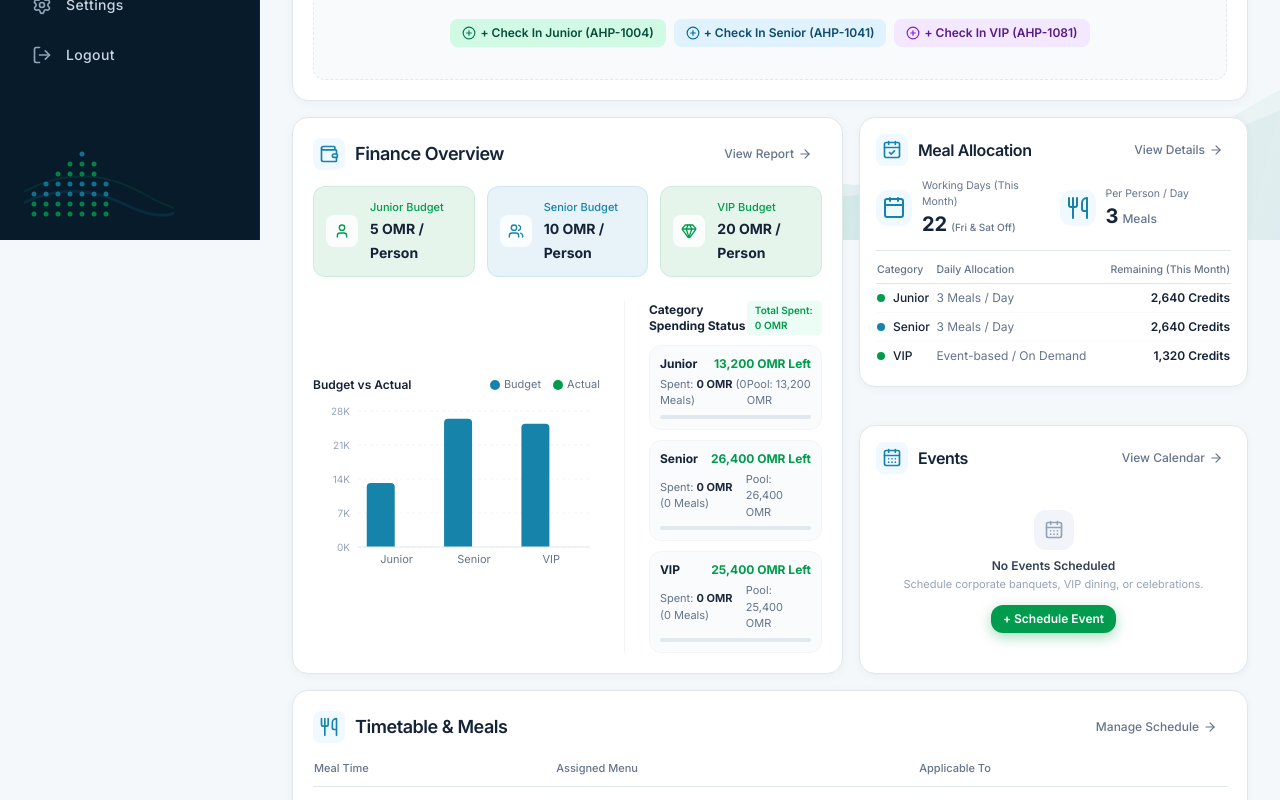
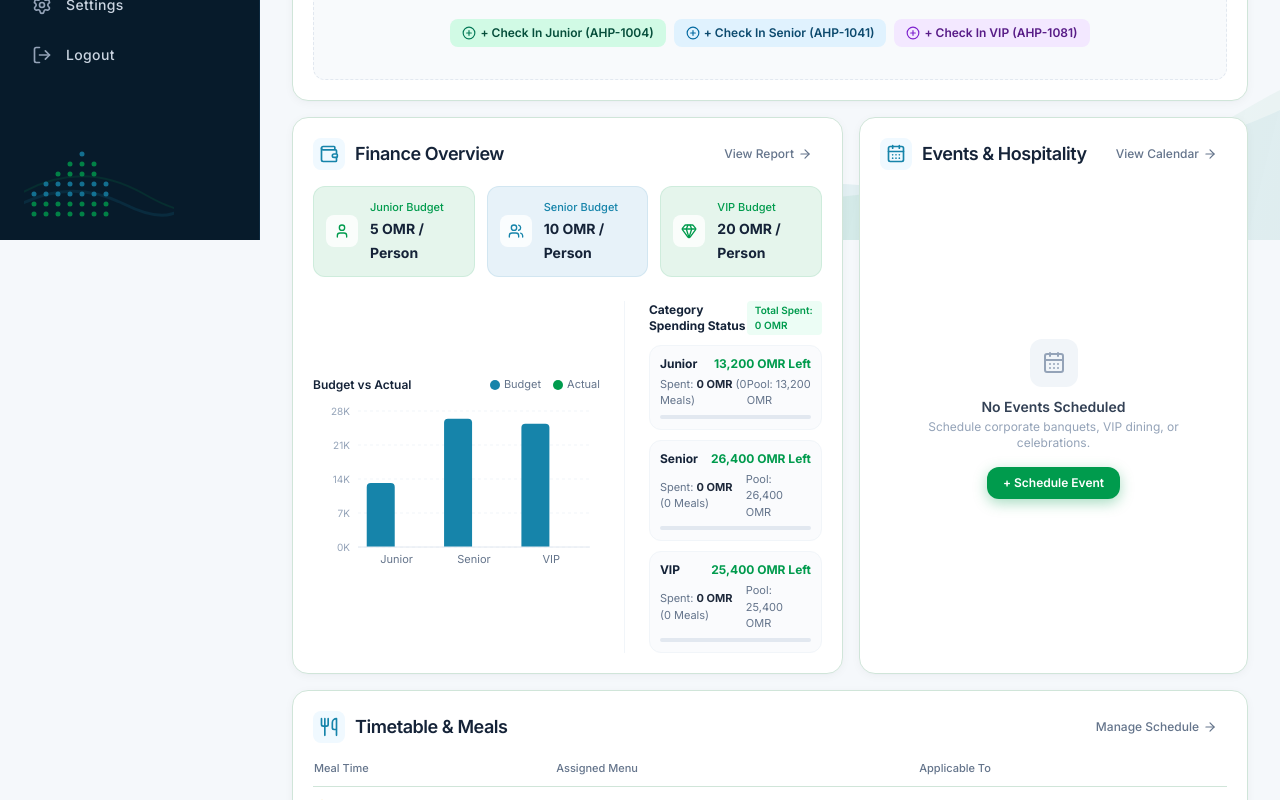
Before and after one commit to Ahmadaamirdev/al-haditha-catering-, a React (Vite) app: page / in a window 1280 px wide. Shown: the part 560-1360 px from the top of the page. Built offline with nearby package versions, Linux system fonts and the light colour scheme.

Commit message:
layout & theme: remove meal allocation card above events, align events with finance, add subtle premium logo-green border outline to cards

```diff
--- a/src/components/dashboard/EventsOverview.jsx
+++ b/src/components/dashboard/EventsOverview.jsx
@@ -1,6 +1,6 @@
 import React, { useState } from 'react';
 import { useNavigate } from 'react-router-dom';
-import { CalendarDays, ArrowRight, Users, Wallet, MoreVertical, Edit2, ExternalLink } from 'lucide-react';
+import { CalendarDays, ArrowRight, Users, Wallet, MoreVertical, Edit2, ExternalLink, Clock, MapPin, Plus } from 'lucide-react';
 import { useApp } from '../../context/AppContext';
 
 export default function EventsOverview() {
@@ -12,21 +12,21 @@ export default function EventsOverview() {
   const primaryEvent = events[0] || null;
 
   return (
-    <div className="bg-white rounded-2xl p-4 sm:p-4.5 border border-surface-border shadow-card hover:shadow-card-hover transition-shadow flex flex-col justify-between">
+    <div className="bg-white rounded-2xl p-4 sm:p-5 border border-surface-border shadow-card hover:shadow-card-hover transition-shadow flex flex-col justify-between h-full">
       {/* Header */}
-      <div className="flex items-center justify-between mb-3">
+      <div className="flex items-center justify-between mb-4">
         <div className="flex items-center space-x-2.5">
           <div className="p-1.5 rounded-lg bg-sky-50 text-brand-blue">
             <CalendarDays className="w-5 h-5 text-brand-blue" />
           </div>
-          <h2 className="text-base font-semibold text-slate-primary tracking-tight">
-            Events
+          <h2 className="text-base sm:text-lg font-semibold text-slate-primary tracking-tight">
+            Events & Hospitality
           </h2>
         </div>
 
         <button
           onClick={() => navigate('/events')}
-          className="group flex items-center space-x-1 text-xs font-medium text-slate-secondary hover:text-brand-blue transition-colors px-2 py-1 rounded-lg hover:bg-slate-50"
+          className="group flex items-center space-x-1 text-xs font-medium text-slate-secondary hover:text-brand-blue transition-colors px-2.5 py-1.5 rounded-lg hover:bg-slate-50"
         >
           <span>View Calendar</span>
           <ArrowRight className="w-3.5 h-3.5 group-hover:translate-x-0.5 transition-transform" />
@@ -34,34 +34,36 @@ export default function EventsOverview() {
       </div>
 
       {!primaryEvent ? (
-        <div className="py-6 px-4 text-center flex flex-col items-center justify-center">
-          <div className="w-10 h-10 rounded-xl bg-slate-100 flex items-center justify-center text-slate-400 mb-2">
-            <CalendarDays className="w-5 h-5" />
+        <div className="py-10 px-4 text-center flex flex-col items-center justify-center my-auto">
+          <div className="w-12 h-12 rounded-xl bg-slate-100 flex items-center justify-center text-slate-400 mb-2.5">
+            <CalendarDays className="w-6 h-6" />
           </div>
-          <p className="text-xs font-semibold text-slate-700">No Events Scheduled</p>
-          <p className="text-[11px] text-slate-400 max-w-xs mt-0.5 mb-3">
+          <p className="text-sm font-semibold text-slate-700">No Events Scheduled</p>
+          <p className="text-xs text-slate-400 max-w-xs mt-0.5 mb-4">
             Schedule corporate banquets, VIP dining, or celebrations.
           </p>
           <button
             onClick={() => navigate('/events')}
-            className="px-3 py-1.5 rounded-xl bg-brand-green hover:bg-brand-green-hover text-white text-xs font-semibold shadow-pill transition-all"
+            className="px-4 py-2 rounded-xl bg-brand-green hover:bg-brand-green-hover text-white text-xs font-semibold shadow-pill transition-all"
           >
             + Schedule Event
           </button>
         </div>
       ) : (
-        /* Event Details Card */
-        <div className="flex items-start space-x-4">
+        <div className="flex-1 flex flex-col justify-between space-y-4">
+          {/* Main Featured Event Card */}
+          <div className="bg-slate-50/70 rounded-xl p-3.5 border border-surface-border">
+            <div className="flex items-start space-x-3.5">
               {/* Date Box */}
-          <div className="w-16 h-18 rounded-2xl bg-brand-green-light border border-brand-green/20 flex flex-col items-center justify-center text-brand-green flex-shrink-0 shadow-xs py-2">
-            <span className="text-2xl font-bold leading-none">{primaryEvent.day || '—'}</span>
-            <span className="text-xs font-semibold uppercase tracking-wider mt-0.5">{primaryEvent.month || 'Nov'}</span>
+              <div className="w-14 h-16 rounded-xl bg-brand-green-light border border-brand-green/20 flex flex-col items-center justify-center text-brand-green flex-shrink-0 shadow-xs py-1.5">
+                <span className="text-2xl font-bold leading-none">{primaryEvent.day || '20'}</span>
+                <span className="text-[11px] font-semibold uppercase tracking-wider mt-0.5">{primaryEvent.month || 'Nov'}</span>
               </div>
 
               {/* Info */}
               <div className="flex-1 min-w-0">
                 <div className="flex items-center justify-between">
-              <h3 className="text-base font-semibold text-slate-primary truncate">
+                  <h3 className="text-sm sm:text-base font-semibold text-slate-primary truncate">
                     {primaryEvent.title}
                   </h3>
 
@@ -104,7 +106,7 @@ export default function EventsOverview() {
                 </div>
 
                 {/* Sub metrics */}
-            <div className="mt-2 space-y-1 text-xs text-slate-secondary">
+                <div className="mt-2.5 space-y-1.5 text-xs text-slate-secondary">
                   <div className="flex items-center space-x-2">
                     <Users className="w-3.5 h-3.5 text-slate-muted flex-shrink-0" />
                     <span>
@@ -121,12 +123,39 @@ export default function EventsOverview() {
                     </span>
                   </div>
 
-              {primaryEvent.description && (
-                <p className="text-[11px] text-slate-muted pt-1 truncate">
-                  {primaryEvent.description}
-                </p>
+                  {(primaryEvent.time || primaryEvent.location) && (
+                    <div className="flex items-center space-x-3 pt-1 text-[11px] text-slate-muted">
+                      {primaryEvent.time && (
+                        <span className="flex items-center space-x-1">
+                          <Clock className="w-3 h-3 text-slate-400" />
+                          <span>{primaryEvent.time}</span>
+                        </span>
+                      )}
+                      {primaryEvent.location && (
+                        <span className="flex items-center space-x-1 truncate">
+                          <MapPin className="w-3 h-3 text-slate-400" />
+                          <span className="truncate">{primaryEvent.location}</span>
+                        </span>
                       )}
                     </div>
+                  )}
+                </div>
+              </div>
+            </div>
+          </div>
+
+          {/* Bottom Alignment Anchor */}
+          <div className="pt-3 border-t border-surface-border flex items-center justify-between text-xs">
+            <span className="text-slate-secondary font-medium">
+              {events.length} Scheduled Event{events.length === 1 ? '' : 's'}
+            </span>
+            <button
+              onClick={() => navigate('/events')}
+              className="font-semibold text-brand-green hover:text-brand-green-hover transition-colors flex items-center space-x-1"
+            >
+              <Plus className="w-3.5 h-3.5" />
+              <span>Schedule New Event</span>
+            </button>
           </div>
         </div>
       )}
--- a/src/index.css
+++ b/src/index.css
@@ -29,3 +29,8 @@ body {
 ::-webkit-scrollbar-thumb:hover {
   background: #94A3B8;
 }
+
+/* Premium subtle greenish card border outline matching brand logo (#009B4D) */
+.shadow-card {
+  border-color: #D0E5D9;
+}
--- a/src/pages/Dashboard.jsx
+++ b/src/pages/Dashboard.jsx
@@ -3,7 +3,6 @@ import EmployeeOverview from '../components/dashboard/EmployeeOverview';
 import WastageOverview from '../components/dashboard/WastageOverview';
 import LiveAttendanceOverview from '../components/dashboard/LiveAttendanceOverview';
 import FinanceOverview from '../components/dashboard/FinanceOverview';
-import AllocationOverview from '../components/dashboard/AllocationOverview';
 import TimetableOverview from '../components/dashboard/TimetableOverview';
 import EventsOverview from '../components/dashboard/EventsOverview';
 
@@ -25,13 +24,12 @@ export default function Dashboard() {
         <LiveAttendanceOverview />
       </div>
 
-      {/* Row 3: Finance Overview + Meal Allocation & Events */}
+      {/* Row 3: Finance Overview + Events */}
       <div className="grid grid-cols-1 lg:grid-cols-12 gap-4 sm:gap-4.5 items-stretch">
         <div className="lg:col-span-7 flex flex-col">
           <FinanceOverview />
         </div>
-        <div className="lg:col-span-5 flex flex-col justify-between gap-4 sm:gap-4.5">
-          <AllocationOverview />
+        <div className="lg:col-span-5 flex flex-col">
           <EventsOverview />
         </div>
       </div>
--- a/tailwind.config.js
+++ b/tailwind.config.js
@@ -24,7 +24,7 @@ export default {
         surface: {
           bg: '#F5F8FB',
           card: '#FFFFFF',
-          border: '#DFE7EE',
+          border: '#D0E5D9', // Subtle, premium greenish shade derived from Al Haditha logo (#009B4D)
         },
         slate: {
           primary: '#152338',
```
Lines whose indentation alone changed are shown as unchanged.
